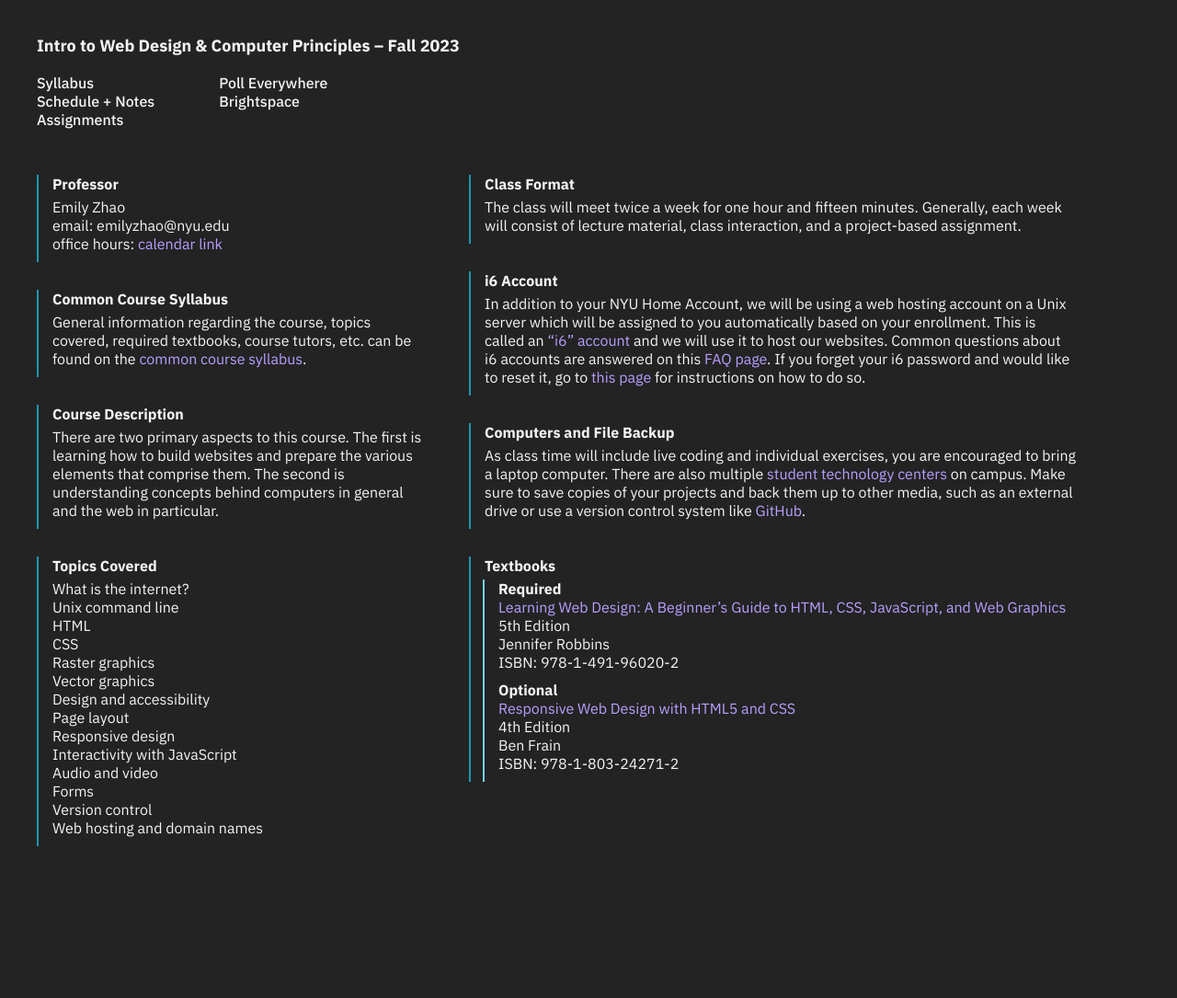
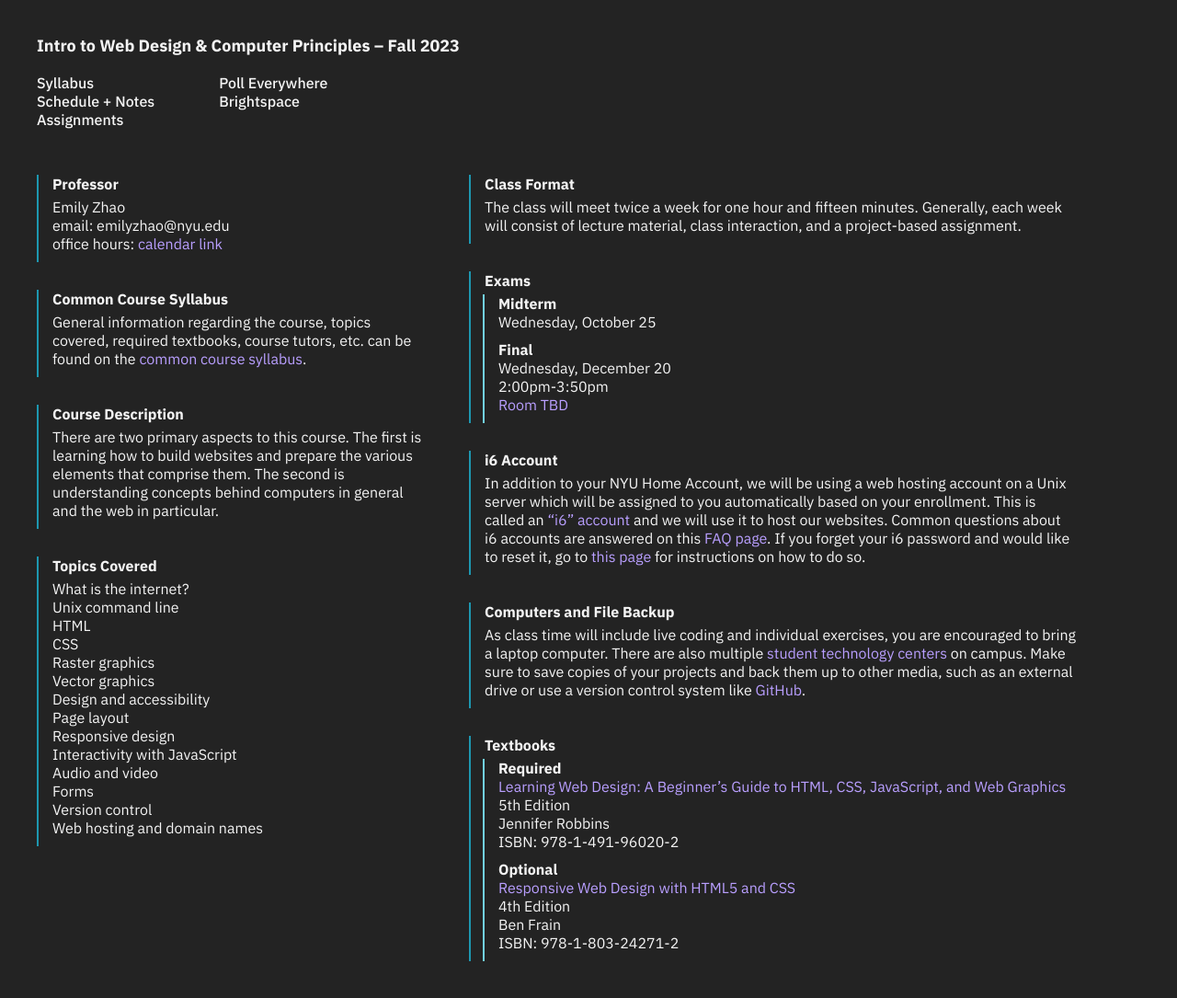
Before and after one commit to emilydidthis/CSCI-UA.004-Fall23, a Jekyll site: the page built from index.markdown, in a window 1280 px wide. Shown: the whole page at 92% size. Built offline with Jekyll 4.4.1, drawn with Linux system fonts in a browser that asks for light colours; before the commit the page ends 960 px from its top, so only the background shows below that.

Commit message:
adding exam schedule

```diff
--- a/index.markdown
+++ b/index.markdown
@@ -56,6 +56,14 @@
 ## Class Format
 The class will meet twice a week for one hour and fifteen minutes. Generally, each week will consist of lecture material, class interaction, and a project-based assignment.
 
+## Exams
+### Midterm
+Wednesday, October 25
+### Final
+Wednesday, December 20
+2:00pm-3:50pm
+[Room TBD](https://cs.nyu.edu/dynamic/courses/exams/?semester=fall_2023&level=UA)
+
 ## i6 Account
 In addition to your NYU Home Account, we will be using a web hosting account on a Unix server which will be assigned to you automatically based on your enrollment. This is called an [“i6” account](https://cims.nyu.edu/webapps/content/systems/resources/i6) and we will use it to host our websites. Common questions about i6 accounts are answered on this [FAQ page](https://cims.nyu.edu/webapps/content/systems/resources/i6/faq). If you forget your i6 password and would like to reset it, go to [this page](https://cims.nyu.edu/webapps/content/systems/resources/i6/resetpassword) for instructions on how to do so.
 
```
Also changed, not shown: 2 other files.
